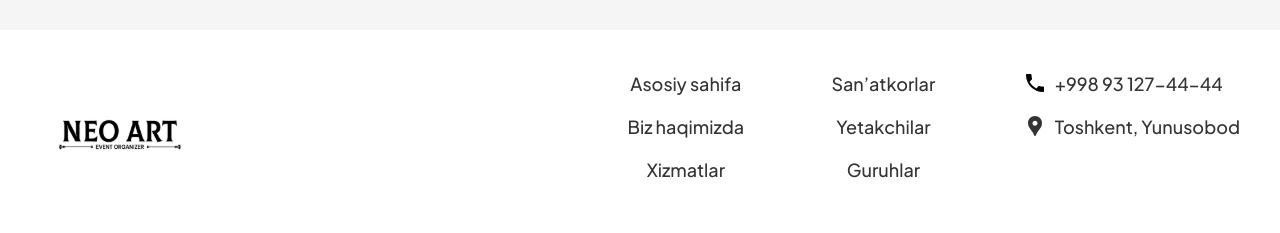
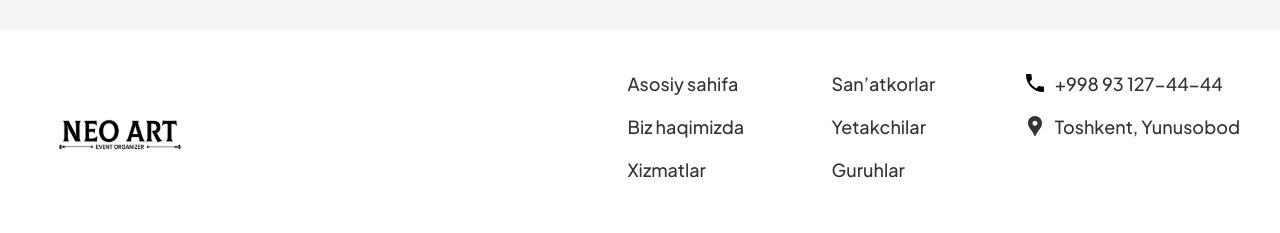
Before and after one commit to burkhanovDiyorbek/neo-art, a React (Vite) app: page / in a window 1280 px wide. Shown: the part 5047-5280 px from the top of the page. Built offline with nearby package versions, Linux system fonts and the light colour scheme.

Commit message:
footer links placement changed

```diff
--- a/src/components/ui/footer/index.tsx
+++ b/src/components/ui/footer/index.tsx
@@ -45,18 +45,18 @@ export const Footer = () => {
 						</ul>
 					</div>
 
-					<ul className="flex gap-4 max-[500px]:gap-2.5 flex-col max-[500px]:items-center">
+					<ul className="flex gap-4 max-[500px]:gap-2.5 flex-col max-[500px]:items-center items-start">
 						{navItems1.map((item, index) => (
 							<li key={index}>
 
-							<NavLink to={item.to} className="text-[18px] max-[500px]:text-[14px] text-[#333] font-medium  max-[500px]:self-center self-start hover:text-[#879A77]  max-[500px]:text-center">
+							<NavLink to={item.to} className="text-[18px] max-[500px]:text-[14px] text-[#333] font-medium  max-[500px]:self-center !self-start hover:text-[#879A77]  max-[500px]:text-center">
 								{item.label}
 							</NavLink>
 							</li>
 						))}
 					</ul>
 
-					<ul className="flex gap-4 max-[500px]:gap-2.5 flex-col self-start  max-[500px]:items-center max-[500px]:self-center">
+					<ul className="flex gap-4 max-[500px]:gap-2.5 flex-col self-start  max-[500px]:items-center max-[500px]:self-center items-start">
 						{navItems2.map((item, index) => (
 							<li key={index}>
 
```
